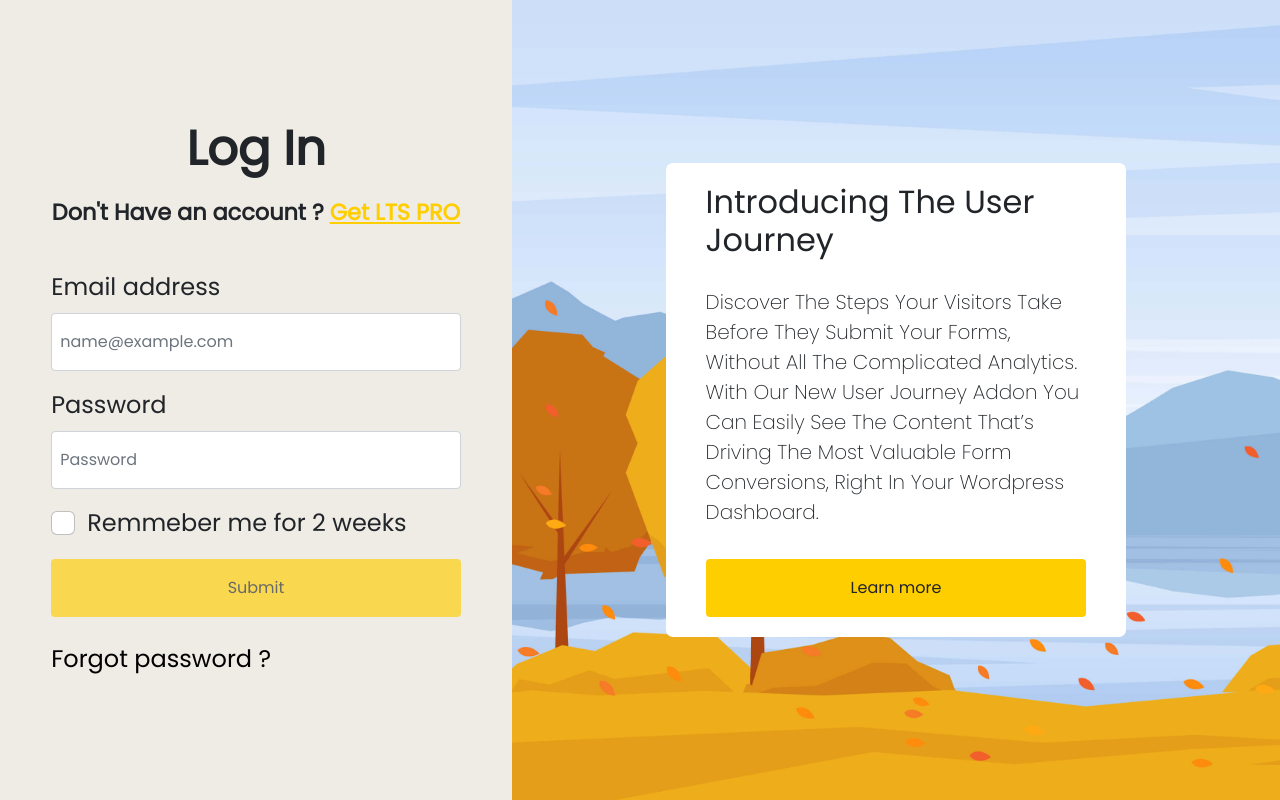
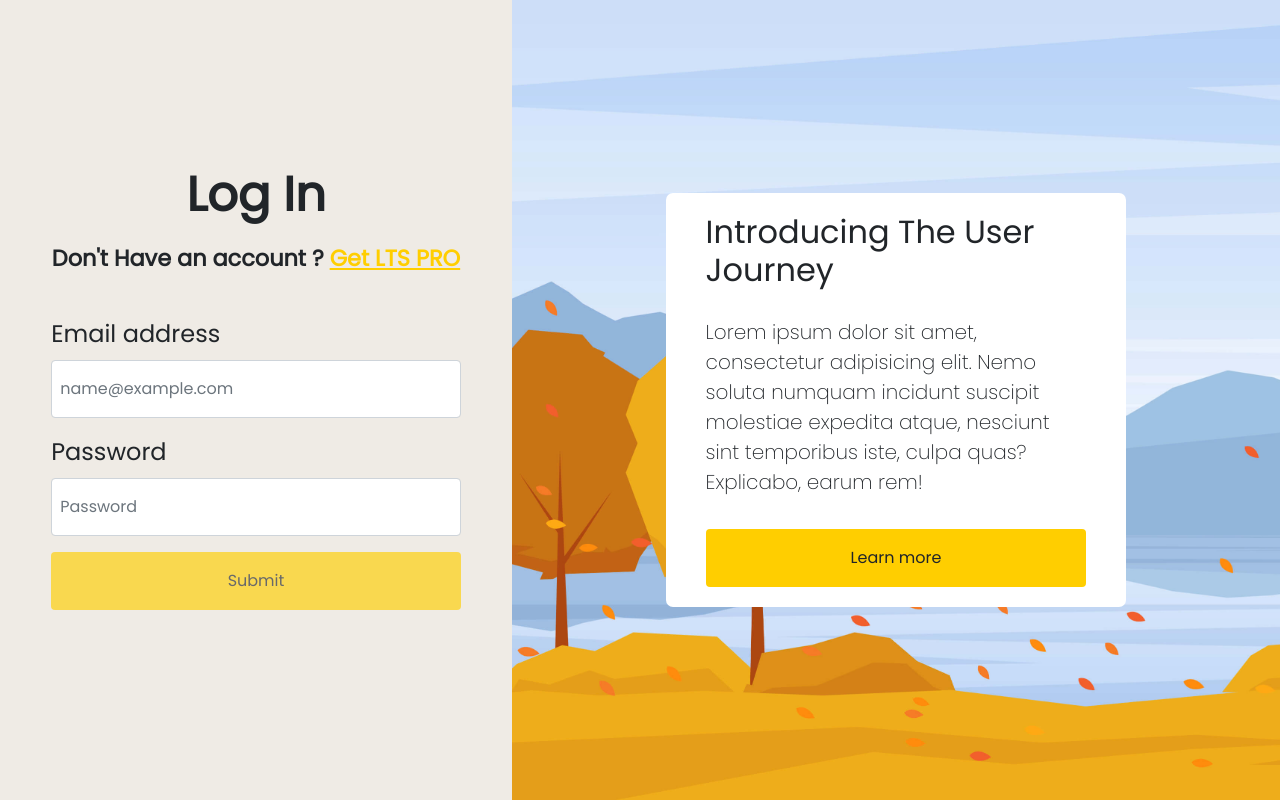
Before and after one commit to hassanchajai/letstrackfront, a React (Create React App) app: page /company/sign in a window 1280 px wide. Built offline with nearby package versions, Linux system fonts and the light colour scheme.

Commit message:
correct bugs in responsive

```diff
--- a/src/components/AdminCompany/Orders/index.js
+++ b/src/components/AdminCompany/Orders/index.js
@@ -74,6 +74,7 @@ export default function Orders() {
   const [phone,setPhone] = useState([]);
   // end of selected inputs
   const [count,setCount] = useState(null);
+  const [pages,setPages] = useState(null);
   const [perPage,setPerPage] = useState(5);
   const handleOnClickFilter = () => {
     const a = (b) => (filter.current.style.height = b),c = filter.current.style.height === "100%";
@@ -95,6 +96,7 @@ export default function Orders() {
     getOrders();
     admin.getAllUsers().then(res=>{setDeliveries(res.data.users)});
     admin.getAllStatus().then(res=>{setStatus(res.data.status)});
+    setPages(Math.ceil(count/perPage));
     // console.log(status);
   },[])
   return (
@@ -178,26 +180,16 @@ export default function Orders() {
           <span className="text-blue">{count}</span> Order
         </p>
         <div className="data mt-3">
-          <OrderTableau  orders={orders} loading={loading}/>
+          <OrderTableau count={count}  orders={orders}  loading={loading}/>
         </div>
         <nav className="mt-3">
           <ul className="pagination pagination-lg">
-            <li className="page-item active" aria-current="page">
-              <a className="page-link">1</a>
-            </li>
-            <li className="page-item">
-              <a className="page-link" href="#">
-                2
-              </a>
-            </li>
-            <li className="page-item">
-              <a className="page-link" href="#">
-                3
-              </a>
-            </li>
+
+
+
           </ul>
         </nav>
-      </div>
+     </div>
     </div>
   );
 }
--- a/src/components/AdminCompany/Signin/index.js
+++ b/src/components/AdminCompany/Signin/index.js
@@ -21,9 +21,9 @@ const usestyle = makeStyles((t) => ({
   },
   signin: {
     width: "40%",
-    marginTop: "120px",
+    // marginTop: "180px",
     display: "flex",
-    //   justifyContent:"center",
+      justifyContent:"center",
     alignItems: "center",
     flexDirection: "column",
     textAlign: "center",
@@ -149,17 +149,7 @@ const usestyle = makeStyles((t) => ({
 
 
           </div>
-          <div className="form-check">
-            <input
-              className="form-check-input"
-              type="checkbox"
-              value=""
-              id="flexCheckDefault"
-            />
-            <label className="form-check-label mb-3" for="flexCheckDefault">
-              Remmeber me for 2 weeks
-            </label>
-          </div>
+
           {err ? (
             <p className="text-danger" style={{ fontSize: "1rem" }}>
               {err}
@@ -173,9 +163,6 @@ const usestyle = makeStyles((t) => ({
           >
             Submit
           </button>
-          <button type="button" className={styles.link}>
-            Forgot password ?
-          </button>
         </form>
       </div>
       {/* details */}
@@ -187,10 +174,8 @@ const usestyle = makeStyles((t) => ({
             {/* <p className="text-primary">Free !</p> */}
           </div>
           <p className="lead">
-            Discover The Steps Your Visitors Take Before They Submit Your Forms,
-            Without All The Complicated Analytics. With Our New User Journey
-            Addon You Can Easily See The Content That’s Driving The Most
-            Valuable Form Conversions, Right In Your Wordpress Dashboard.
+          Lorem ipsum dolor sit amet, consectetur adipisicing elit. Nemo soluta numquam incidunt suscipit molestiae expedita atque, nesciunt sint temporibus iste, culpa quas? Explicabo, earum rem!
+
           </p>
           <button type="submit" className=" mt-3 btn w-100 p-3 bg-primary ">
             Learn more
--- a/src/components/AdminCompany/Signup/index.js
+++ b/src/components/AdminCompany/Signup/index.js
@@ -285,7 +285,7 @@ const usestyle = makeStyles((t) => ({
           </ul>
           <button
             type="submit"
-            className=" mt-3 btn w-100 p-3 bg-primary "
+            className=" mt-3 btn w-100 p-3 bg-primary d-none"
             onClick={() => {
               togglePlans();
             }}
--- a/src/components/AdminCompany/integrate/SnippetCode/index.js
+++ b/src/components/AdminCompany/integrate/SnippetCode/index.js
@@ -4,7 +4,7 @@ import React, { useEffect, useState } from "react";
 import { toast } from "react-toastify";
 import { BaseName } from "../../../../DB/config";
 
-const languages = ["Javascript(fetch)", "Javascript (Axios)"];
+const languages = ["Javascript(fetch)",  "Javascript (Axios)"];
 
 export const SnippetCode = ({ styles, CurrentMethod }) => {
   const [languagesAvailaible, SetLanguages] = useState([]);
@@ -17,6 +17,7 @@ export const SnippetCode = ({ styles, CurrentMethod }) => {
       SetLanguages(languages);
       generateCode(Selectedlanguage);
     }
+  // eslint-disable-next-line react-hooks/exhaustive-deps
   }, [CurrentMethod, Selectedlanguage]);
   // const notify = (str) => toast.success(str);
   const generateCode = (lang) => {
@@ -137,7 +138,7 @@ npm install axios@latest */
               value={Selectedlanguage}
               onChange={(e) => {
                 setSelectedlanguage(e.target.value);
-                generateCode(e.target.value);
+                // generateCode(e.target.value);
               }}
             >
               <option value="0" disabled selected>
--- a/src/components/Main/Tracking/SearchResultComponent/MessageError/index.js
+++ b/src/components/Main/Tracking/SearchResultComponent/MessageError/index.js
@@ -1,9 +1,10 @@
 import React from 'react'
 
-export const MessageError = ({msg}) => {
+export const MessageError = ({msg,styles}) => {
     return (
-        <div>
-            {msg}
+        <div className={styles.logoContainer}>
+            {/* <h3>Sorry</h3> */}
+           <p className={styles.logoContainerP}>{msg}</p>
         </div>
     )
 }
--- a/src/components/Main/Tracking/SearchResultComponent/index.js
+++ b/src/components/Main/Tracking/SearchResultComponent/index.js
@@ -8,7 +8,7 @@ const SearchResultComponent = ({ styles,result }) => {
 
   return (
       <React.Fragment>
-    { result.status ? <Result journal={result.order_journal} styles={styles} />  : <MessageError msg={result.message} /> }
+    { result.status ? <Result journal={result.order_journal} styles={styles} />  : <MessageError styles={styles} msg={result.message} /> }
       </React.Fragment>
 
     );
--- a/src/components/Main/Tracking/index.js
+++ b/src/components/Main/Tracking/index.js
@@ -154,6 +154,21 @@ const useStyles = makeStyles((t) => {
         },
       },
     },
+    logoContainer:{
+      display:"flex",
+      justifyContent:"center",
+      alignItems:"center",
+      flexDirection:"column",
+      minHeight:"calc( 100vh - 118px )"
+    },
+    logoContainerH3:{
+      color:colors.primary,
+      fontSize:"3rem"
+    },
+    logoContainerP:{
+      fontSize:"2rem"
+
+    }
   };
 });
 function Tracking() {
@@ -183,7 +198,7 @@ function Tracking() {
         {searchResult ? (
           <SearchResultComponent styles={styles} result={searchResult} loading={loading}/>
         ) : (
-          <div> LTS LET'S TRACK EVERTHING</div>
+          <div className={styles.logoContainer}> <h3 className={styles.logoContainerH3}>LTS</h3> <p className={styles.logoContainerP}>LET'S TRACK EVERTHING</p></div>
         )}
       </div>
       <div
--- a/src/components/NotFound/index.js
+++ b/src/components/NotFound/index.js
@@ -1,9 +1,9 @@
 import React from 'react'
-
+import img from './404.gif'
 export default function NotFound() {
     return (
-        <div>
-            404
+        <div >
+            <img src={img} style={{width:"100%",maxHeight:"100vh"}} alt="404"/>
         </div>
     )
 }
--- a/src/index.css
+++ b/src/index.css
@@ -73,3 +73,9 @@ min-height: calc( 100vh - 84px) !important;
 .journalItem.active{
  display: flex;
 }
+
+@media only screen and (min-width: 800px)  {
+  #search{
+    display: block!important;
+}
+}
```
Also changed, not shown: src/components/AdminCompany/Orders/OrderTableau/index.js (+37 -29 lines), src/components/NotFound/404.gif (added).
